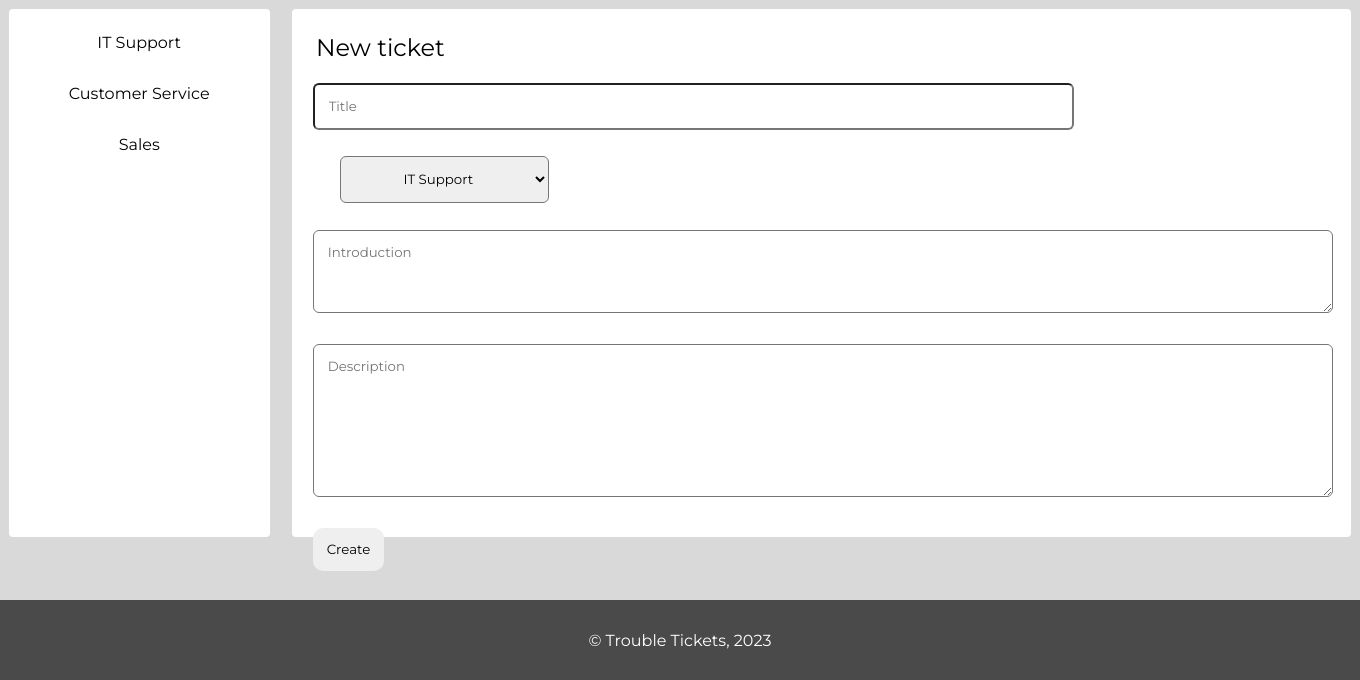
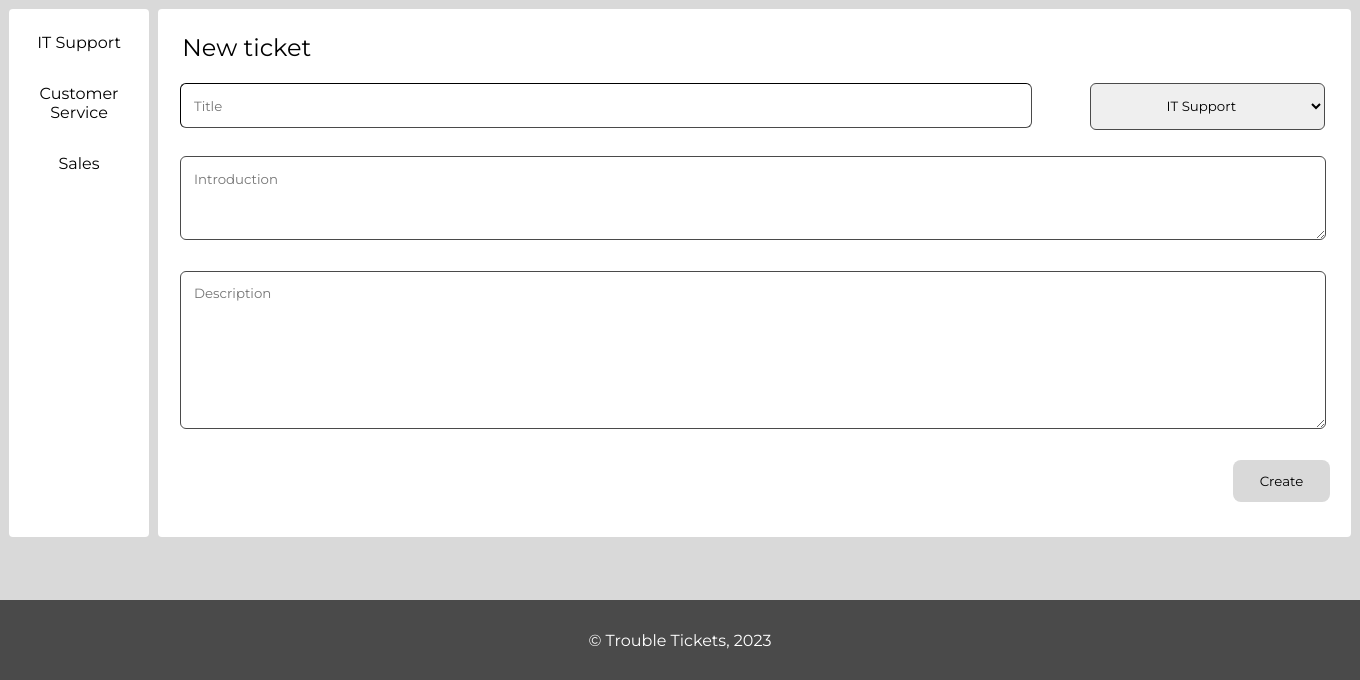
Before and after one commit to coutinho21/ltw_proj, a PHP site: page /pages/new_ticket.php in a window 1360 px wide. Shown: the part 120-800 px from the top of the page. Run offline with PHP 8.4, Linux system fonts and the light colour scheme; the visitor is signed in with stand-in values (Sample User, id 1); data comes from the database, SQL or seed files in the repository.

Commit message:
new_ticket design is done

```diff
--- a/css/new_ticket.css
+++ b/css/new_ticket.css
@@ -22,6 +22,8 @@
 .new-ticket > form > select,
 .new-ticket > form > textarea {
     border-radius: 6px;
+    border-color: #4A4A4A;
+    border-width: .1em;
     margin: 1em;
     padding: 1em;
     width: fit-content;
@@ -42,14 +44,19 @@
 }
 .new-ticket > form > #description {
     width: 95%;
-    height: 125px;
+    height: 130px;
 }
 
 .new-ticket > form > button {
-    border-radius: 10px;
-    border-color: #4A4A4A;
+    background-color: #D9D9D9;
+    border-radius: 8px;
     border: none;
     width: fit-content;
-    margin: 1em;
-    padding: 1em;
+    margin: 1em 1em 1em 80em;
+    padding: 1em 2em;
 }
+.new-ticket > form > button:hover {
+    background-color: #c1c1c1;
+    margin: 1em 1em 1em 79.8em;
+    padding: 1.1em 2.2em;
+}
```
